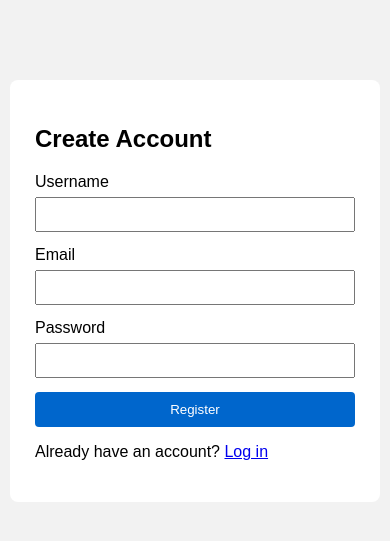
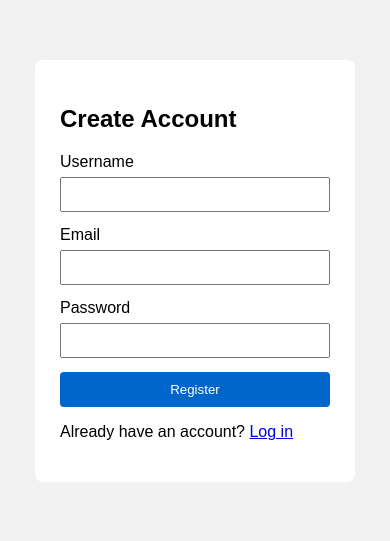
Before and after one commit to sp3537/IT490-Flash, a PHP site: page /register.php in a window 390 px wide. Shown: the top 541 px of the page. Run offline with PHP 8.4, Linux system fonts and the light colour scheme.

Commit message:
Responsive design for phone screens

```diff
--- a/frontend/helpers.php
+++ b/frontend/helpers.php
@@ -1,5 +1,4 @@
 <?php
-
 function api($type, $data = []) {
     $data['type'] = $type;
     if (!empty($_SESSION['sessionKey'])) {
@@ -55,7 +54,7 @@ function showError($msg) {
 }
 
 function pageTop($title) {
-    echo "<!DOCTYPE html>\n<html>\n<head>\n<meta charset='utf-8'>\n";
+    echo "<!DOCTYPE html>\n<html>\n<head>\n<meta charset='utf-8'>\n<meta name='viewport' content='width=device-width, initial-scale=1'>\n";
     echo "<title>" . h($title) . " - CryptoFlash</title>\n";
     echo "<link rel='stylesheet' href='style.css'>\n</head>\n<body>\n";
     include('nav.php');
--- a/frontend/login.php
+++ b/frontend/login.php
@@ -24,10 +24,11 @@ if ($_SERVER['REQUEST_METHOD'] === 'POST') {
 <!DOCTYPE html>
 <html>
 <head>
+  <meta name="viewport" content="width=device-width, initial-scale=1">
   <title>Login</title>
   <style>
     body { font-family: Arial, sans-serif; background: #f2f2f2; }
-    .box { width: 320px; margin: 80px auto; background: white; padding: 25px; border-radius: 8px; }
+    .box { width: 90%; max-width: 320px; box-sizing: border-box; margin: 60px auto; background: white; padding: 25px; border-radius: 8px; }
     input { width: 100%; padding: 8px; margin: 6px 0 14px; box-sizing: border-box; }
     button { width: 100%; padding: 10px; background: #0066cc; color: white; border: none; border-radius: 4px; cursor: pointer; }
     .error { color: red; }
--- a/frontend/register.php
+++ b/frontend/register.php
@@ -22,10 +22,11 @@ if ($_SERVER['REQUEST_METHOD'] === 'POST') {
 <!DOCTYPE html>
 <html>
 <head>
+  <meta name="viewport" content="width=device-width, initial-scale=1">
   <title>Register</title>
   <style>
     body { font-family: Arial, sans-serif; background: #f2f2f2; }
-    .box { width: 320px; margin: 80px auto; background: white; padding: 25px; border-radius: 8px; }
+    .box { width: 90%; max-width: 320px; box-sizing: border-box; margin: 60px auto; background: white; padding: 25px; border-radius: 8px; }
     input { width: 100%; padding: 8px; margin: 6px 0 14px; box-sizing: border-box; }
     button { width: 100%; padding: 10px; background: #0066cc; color: white; border: none; border-radius: 4px; cursor: pointer; }
     .error { color: red; }
```
Also changed, not shown: frontend/style.css (+13 -0 lines).
